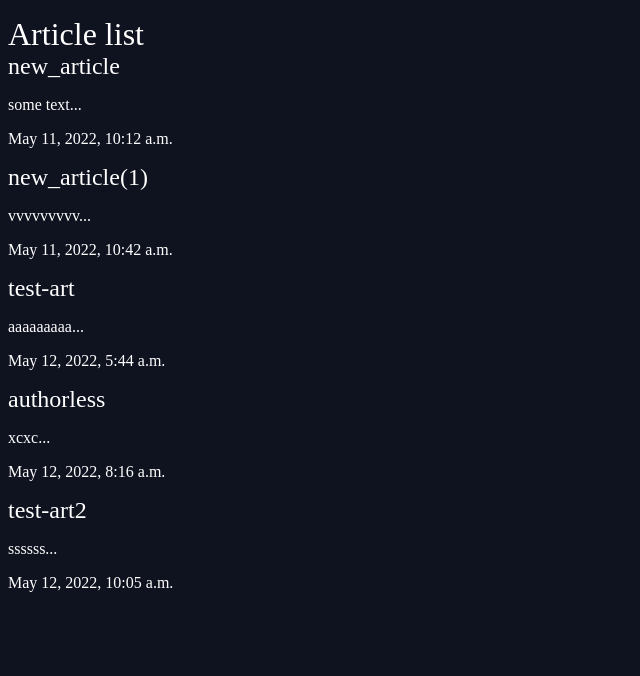
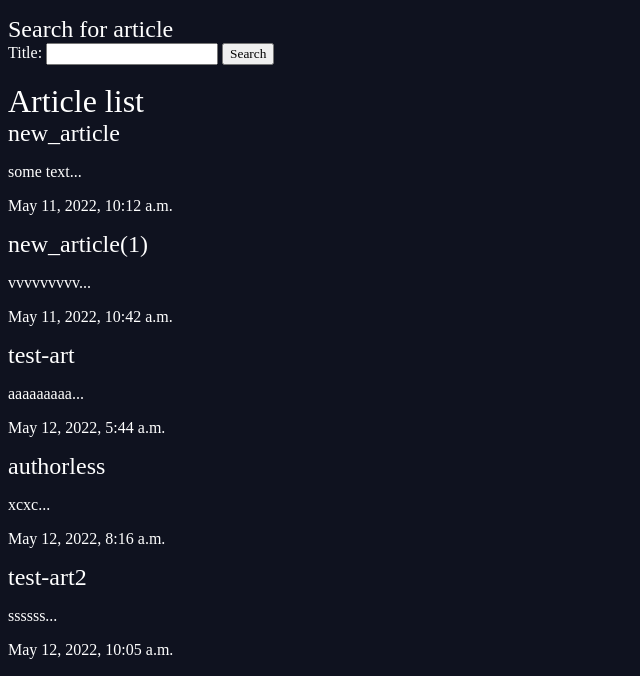
Before and after one commit to carlWesterlund1/django_app, a Django app: page / in a window 1280 px wide. Shown: the part 124-800 px from the top of the page, without its empty margins (0-640 px from the left). Run offline with Django 4.2, Linux system fonts and the light colour scheme; data comes from the database, SQL or seed files in the repository; both versions use the stored data as it was after the commit.

Commit message:
created basic search ability

```diff
--- a/django_test_project/accounts/forms.py
+++ b/django_test_project/accounts/forms.py
@@ -2,7 +2,6 @@ from xml.etree.ElementInclude import include
 from . import models
 from django.contrib.auth.forms import UserCreationForm
 from django import forms
-
 
 class CreateUserProfile(forms.ModelForm):
 
--- a/django_test_project/accounts/templates/accounts/profile.html
+++ b/django_test_project/accounts/templates/accounts/profile.html
@@ -14,7 +14,7 @@
             <p>{{profile.description}}</p>
             <h2>Full name:</h2>
             <p>{{profile.name}}</p>
-            <a href="{% url 'accounts:update-profile' %}">Update profile</a>
+            <h3><li><a href="{% url 'accounts:update-profile' %}">Update profile</a></li></h3>
             {% endif %}
         </div>
 
--- a/django_test_project/accounts/templates/accounts/update_profile.html
+++ b/django_test_project/accounts/templates/accounts/update_profile.html
@@ -1,13 +1,12 @@
 {% extends 'base_layout.html' %}
 
 {% block content %}
-<div class=>
+<div>
     <h2>make changes to profile information</h2>
     <form class="site-form" enctype="multipart/form-data" action="{% url 'accounts:update-profile' %}" method="post">
         {% csrf_token %}
         {{form}}
         <input type="submit" value="Send">
     </form>
-    <p></p>
 </div>
 {% endblock %}
--- a/django_test_project/accounts/urls.py
+++ b/django_test_project/accounts/urls.py
@@ -1,5 +1,6 @@
 from django.urls import path
 from . import views
+
 app_name ='accounts'
 urlpatterns =[
     path(r'signup/', views.signup_view, name="signup"),
--- a/django_test_project/articles/forms.py
+++ b/django_test_project/articles/forms.py
@@ -10,3 +10,8 @@ class CreateComment(forms.ModelForm):
     class Meta:
         model=models.Article_comment
         fields=['title', 'body']
+
+class SearchArticle(forms.ModelForm):
+    class Meta:
+        model=models.Article
+        fields=['title']
--- a/django_test_project/articles/templates/articles/article_create.html
+++ b/django_test_project/articles/templates/articles/article_create.html
@@ -2,8 +2,8 @@
 
 {% block content %}
 
-<div class="create-article">
-    <h2>Create a new article!!!</h2>
+<div>
+    <h2>Create a new article</h2>
     <form class="site-form" action="{% url 'articles:create' %}" method="post" enctype="multipart/form-data">
         {% csrf_token %}
         {{ form }}
--- a/django_test_project/articles/templates/articles/article_list.html
+++ b/django_test_project/articles/templates/articles/article_list.html
@@ -1,10 +1,23 @@
 {% extends 'base_layout.html' %}
 
 {% block content %}
+
+        <h2> Search for article</h2>
+        <form class="site-form" action="{% url 'articles:list' %}" method="post">
+            {% csrf_token %}
+            {{search_form}}
+            <input type="submit" value="Search">
+        </form>
+        <br>
+        {% if request.method == 'GET' %}
         <h1> Article list </h1>
-        <div class="articles">
+        {% endif %}
+        {% if request.method == 'POST' %}
+        <h1> Search results: </h1>
+        {% endif %}
+        <div>
         {% for article in articles %}
-        <div class="article">
+        <div>
             <h2> <a href="{% url 'articles:detail' slug=article.slug %}"> {{article.title}} </a> </h2>
             <p>{{article.snippet}}</p>
             <p>{{article.date}}</p>
--- a/django_test_project/articles/templates/articles/article_modify.html
+++ b/django_test_project/articles/templates/articles/article_modify.html
@@ -1,4 +1,4 @@
-<div class="make changes to article">
+<div>
     <h2>Write a comment</h2>
     <form class="site-form" action="{% url 'articles:modify' slug=article.slug %}" method="post">
         {% csrf_token %}
--- a/django_test_project/articles/views.py
+++ b/django_test_project/articles/views.py
@@ -9,7 +9,20 @@ from django.contrib.auth import get_user_model
 
 def article_list(request):
     articles = Article.objects.all().order_by("date")
-    return render(request, "articles/article_list.html", { 'articles': articles})
+    if request.method == 'POST':
+        print('method is post')
+        articles = []
+        form = forms.SearchArticle(request.POST) # Form takes in user input
+        if form.is_valid():
+            print('form is valid')
+            instance = form.save(commit=False)
+            for article in list(Article.objects.all()):
+                if instance.title==article.title:
+                    print('match found')
+                    print(article)
+                    articles.append(article)
+    search_form = forms.SearchArticle()
+    return render(request, "articles/article_list.html", { 'articles': articles, 'search_form': search_form})
 
 def article_detail(request, slug):
     article = Article.objects.get(slug=slug)
@@ -27,12 +40,6 @@ def authors_articles(request):
     for article in articles:
         if article.author != None:
             authors.add(article.get_author()) # Adds the authors of articles to list article_authors. Articles can have same author so possible dublicates
-    #User = get_user_model()
-    #users = User.objects.all() # Retrives list of all users
-    #authors = []
-    #for user in users:
-        #if (user in article_authors): # Checks if user is an author
-            #authors.append(user) # Creates list of unique authors
     return render(request, 'articles/authors_articles.html', {'authors': authors, 'articles': articles}) # Renders as third parameter list of all the users who are authors and all articles
 
 
@@ -54,7 +61,6 @@ def article_create(request):
                 instance.slug = instance.title
                 instance.save() #save to database.
                 return redirect('articles:list')
-
     else: # if GET request, send user form for creating new article
         form = forms.CreateArticle()
     return render(request, 'articles/article_create.html', {'form': form})
--- a/django_test_project/templates/base_layout.html
+++ b/django_test_project/templates/base_layout.html
@@ -10,26 +10,24 @@
     </head>
     <body>
         <header class="wrapper">
-
             <nav>
-
                <a href="{% url 'articles:list' %}"><img src="{% static 'start-button.png' %}"  style="width:42px;height:42px;"></a>
                <ul>
                     <li><a href="{% url 'articles:authors_articles' %}">View authors and their articles</a></li>
                     {% if user.is_authenticated %}
+                    <li><a href="{% url 'articles:create' %}" class=" highlight">New Article</a></li>
+                    <li><a href="{% url 'accounts:profile' %}" class=" highlight">View Profile</a></li>
                     <li>
                         <form class="logout-link" action="{% url 'accounts:logout' %}" method="post">
                             {% csrf_token %}
                             <button type="submit" >Logout</button>
                         </form>
                     </li>
-                    <li><a href="{% url 'articles:create' %}" class=" highlight">New Article</a></li>
-                    <li><a href="{% url 'accounts:profile' %}" class=" highlight">View Profile</a></li>
+
                     {% else %}
                     <li><a href="{% url 'accounts:login' %}">Login</a></li>
                     <li><a href="{% url 'accounts:signup' %}">Signup</a></li>
                     {% endif %}
-
                 </ul>
             </nav>
         </header>
```
Also changed, not shown: django_test_project/accounts/models.py (+1 -11 lines), django_test_project/articles/templates/articles/article_detail.html (+3 -12 lines), django_test_project/ideas.txt (+4 -5 lines), django_test_project/db.sqlite3.
